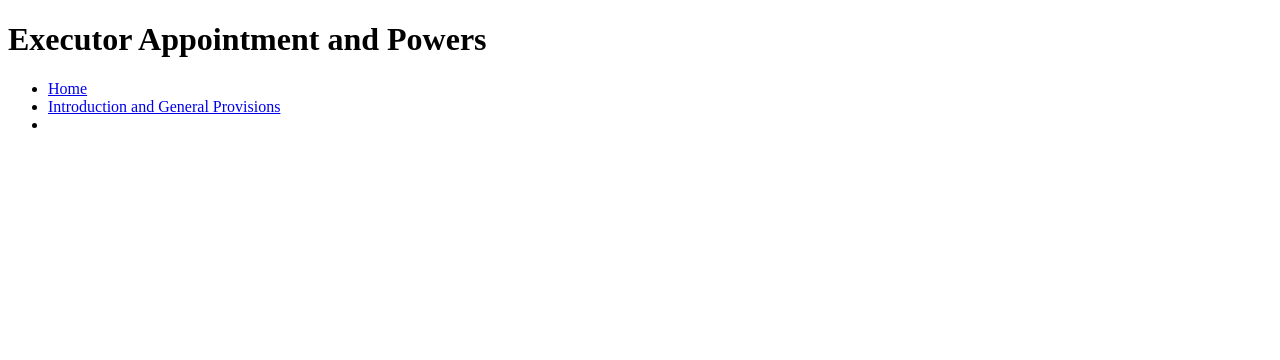
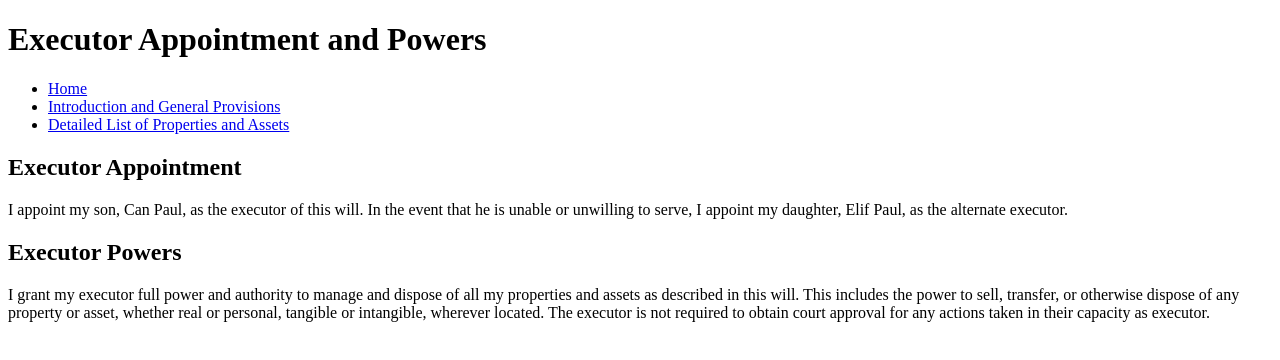
Before and after one commit to I19iceberg/Adsen-Sh-Buch, a plain HTML site: page Executor.html in a window 1280 px wide. Drawn offline with Linux system fonts and the light colour scheme.

Commit message:
Update Executor.html

```diff
--- a/Executor.html
+++ b/Executor.html
@@ -12,4 +12,15 @@
     <ul>
       <li><a href="index.html">Home</a></li>
       <li><a href="introduction.html">Introduction and General Provisions</a></li>
-      <li><a href="
+      <li><a href="properties.html">Detailed List of Properties and Assets</a></li>
+</ul>
+
+  </nav>
+  <main>
+    <h2>Executor Appointment</h2>
+    <p>I appoint my son, Can Paul, as the executor of this will. In the event that he is unable or unwilling to serve, I appoint my daughter, Elif Paul, as the alternate executor.</p>
+    <h2>Executor Powers</h2>
+    <p>I grant my executor full power and authority to manage and dispose of all my properties and assets as described in this will. This includes the power to sell, transfer, or otherwise dispose of any property or asset, whether real or personal, tangible or intangible, wherever located. The executor is not required to obtain court approval for any actions taken in their capacity as executor.</p>
+  </main>
+</body>
+</html>
```
